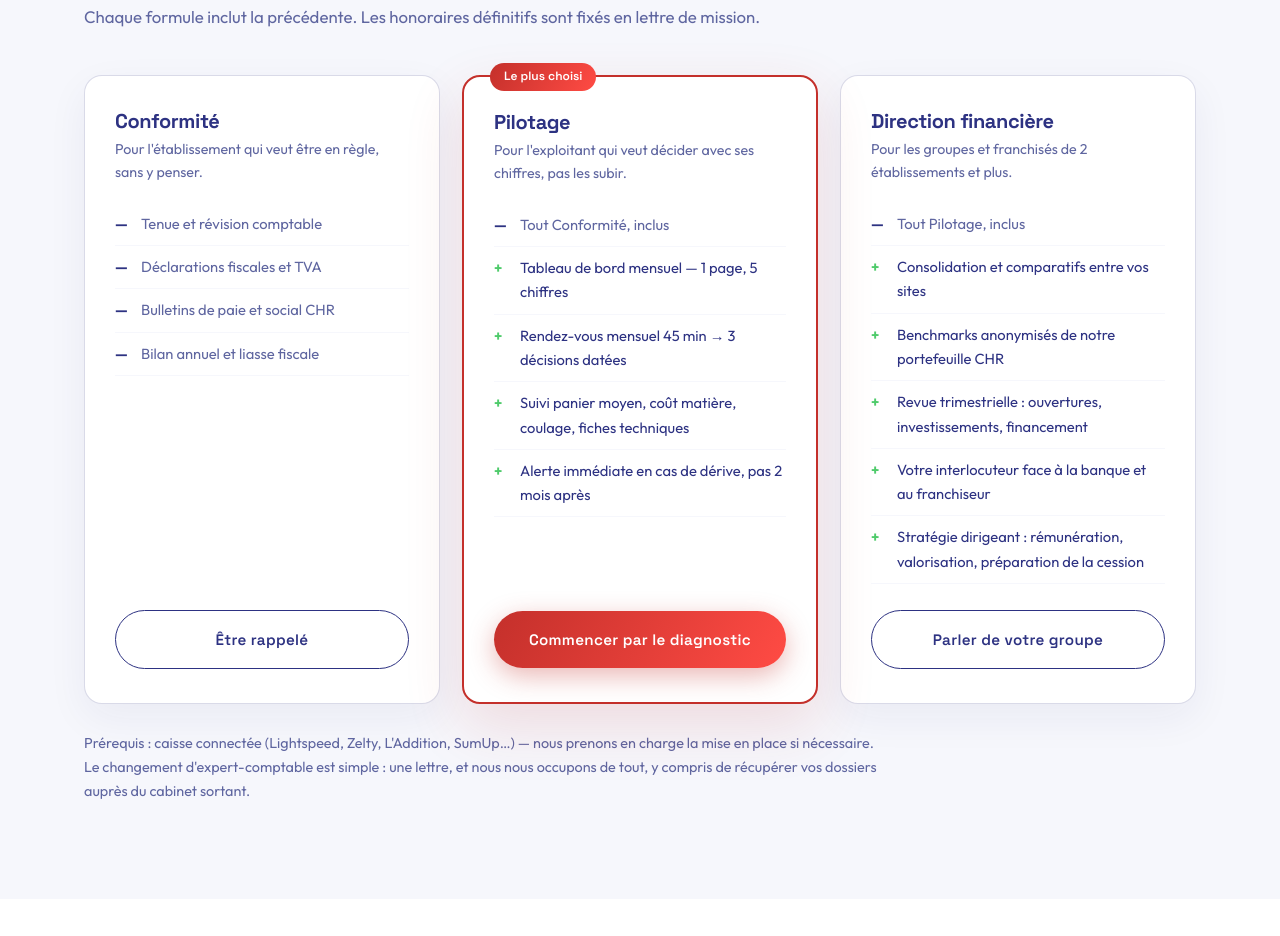
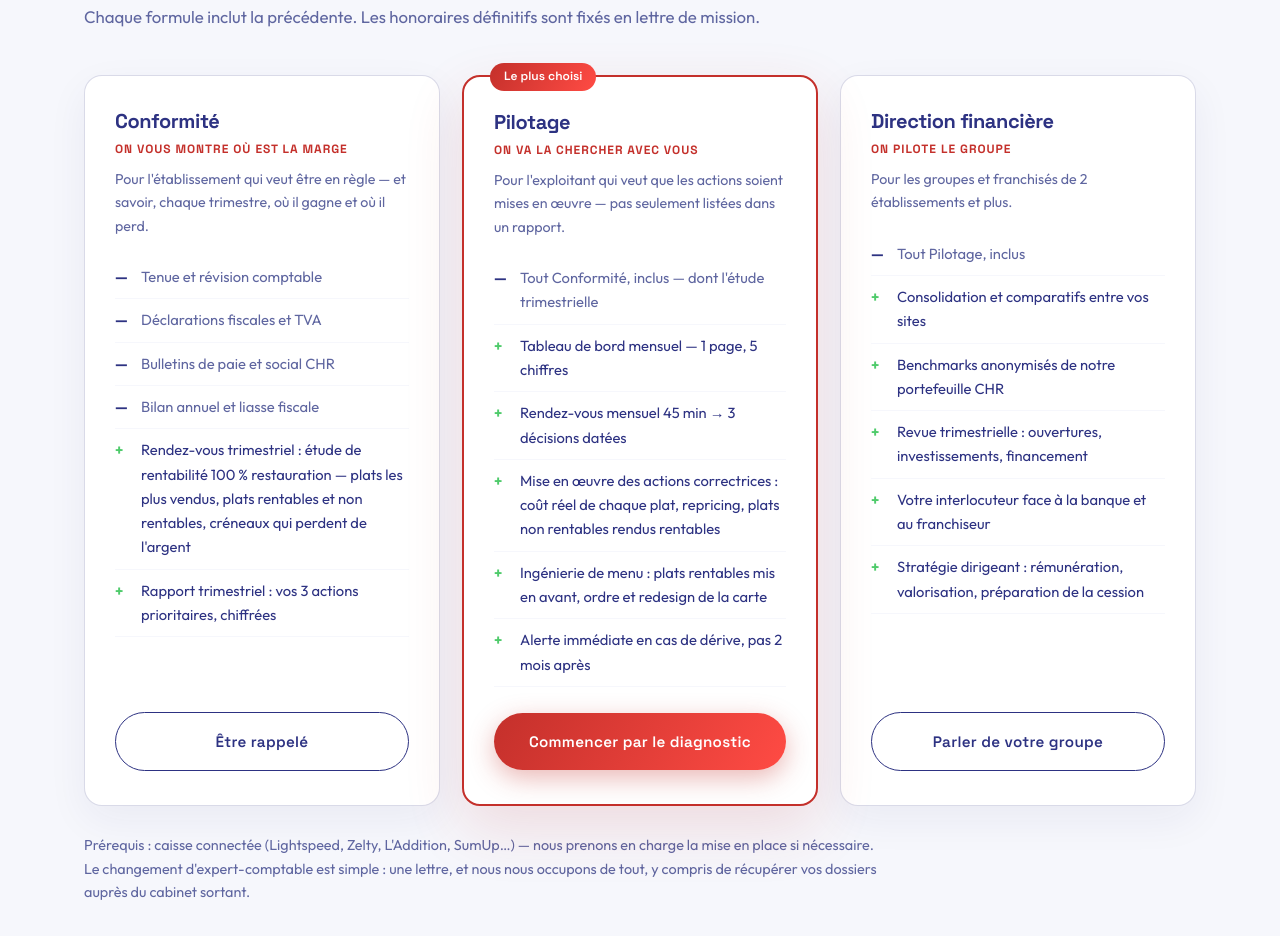
Before and after one commit to cuisto187bfp/ComptaChef, a plain HTML site: page index.html in a window 1280 px wide. Shown: the part 6964-7900 px from the top of the page. Drawn offline with nearby package versions, Linux system fonts and the light colour scheme.

Commit message:
Refonte des 3 formules : étude de rentabilité trimestrielle en Conformité, mise en œuvre + menu engineering en Pilotage, lignes de rôle
Co-Authored-By: Claude Fable 5 <noreply@anthropic.com>
Claude-Session: https://claude.ai/code/session_0135Xiv1ogDQttnX7YfSpHAc

```diff
--- a/index.html
+++ b/index.html
@@ -333,6 +333,7 @@ nav.retreci .nav-inner{padding:10px 24px}
 .palier.star{border:2px solid var(--rouge);position:relative;box-shadow:0 22px 60px rgba(196,48,43,.14)}
 .palier.star::before{content:"Le plus choisi";position:absolute;top:-14px;left:26px;background:linear-gradient(120deg,var(--rouge),var(--rouge-neon));color:#fff;font-size:.75rem;font-weight:600;padding:4px 14px;border-radius:999px;font-family:'Space Grotesk',sans-serif}
 .palier h3{font-size:1.25rem}
+.palier .role{font-family:'Space Grotesk',sans-serif;font-size:.75rem;font-weight:700;letter-spacing:.08em;text-transform:uppercase;color:var(--rouge);margin:8px 0 2px}
 .palier .pour{font-size:.89rem;color:var(--gris);margin:6px 0 18px;min-height:2.7em}
 .palier .prix{font-family:'Space Grotesk',sans-serif;font-size:1.5rem;font-weight:700;font-variant-numeric:tabular-nums}
 .palier .prix small{font-size:.85rem;font-weight:500;color:var(--gris)}
@@ -840,24 +841,29 @@ footer li{padding:4px 0}
     <div class="paliers">
       <div class="palier">
         <h3>Conformité</h3>
-        <p class="pour">Pour l'établissement qui veut être en règle, sans y penser.</p>
+        <div class="role">On vous montre où est la marge</div>
+        <p class="pour">Pour l'établissement qui veut être en règle — et savoir, chaque trimestre, où il gagne et où il perd.</p>
         <ul>
           <li>Tenue et révision comptable</li>
           <li>Déclarations fiscales et TVA</li>
           <li>Bulletins de paie et social CHR</li>
           <li>Bilan annuel et liasse fiscale</li>
+          <li class="plus">Rendez-vous trimestriel : étude de rentabilité 100 % restauration — plats les plus vendus, plats rentables et non rentables, créneaux qui perdent de l'argent</li>
+          <li class="plus">Rapport trimestriel : vos 3 actions prioritaires, chiffrées</li>
         </ul>
         <a class="btn btn-ligne" href="#formulaire">Être rappelé</a>
       </div>
 
       <div class="palier star">
         <h3>Pilotage</h3>
-        <p class="pour">Pour l'exploitant qui veut décider avec ses chiffres, pas les subir.</p>
+        <div class="role">On va la chercher avec vous</div>
+        <p class="pour">Pour l'exploitant qui veut que les actions soient mises en œuvre — pas seulement listées dans un rapport.</p>
         <ul>
-          <li>Tout Conformité, inclus</li>
+          <li>Tout Conformité, inclus — dont l'étude trimestrielle</li>
           <li class="plus">Tableau de bord mensuel — 1 page, 5 chiffres</li>
           <li class="plus">Rendez-vous mensuel 45 min → 3 décisions datées</li>
-          <li class="plus">Suivi panier moyen, coût matière, coulage, fiches techniques</li>
+          <li class="plus">Mise en œuvre des actions correctrices : coût réel de chaque plat, repricing, plats non rentables rendus rentables</li>
+          <li class="plus">Ingénierie de menu : plats rentables mis en avant, ordre et redesign de la carte</li>
           <li class="plus">Alerte immédiate en cas de dérive, pas 2 mois après</li>
         </ul>
         <a class="btn btn-rouge" href="#formulaire">Commencer par le diagnostic</a>
@@ -865,6 +871,7 @@ footer li{padding:4px 0}
 
       <div class="palier">
         <h3>Direction financière</h3>
+        <div class="role">On pilote le groupe</div>
         <p class="pour">Pour les groupes et franchisés de 2 établissements et plus.</p>
         <ul>
           <li>Tout Pilotage, inclus</li>
```
